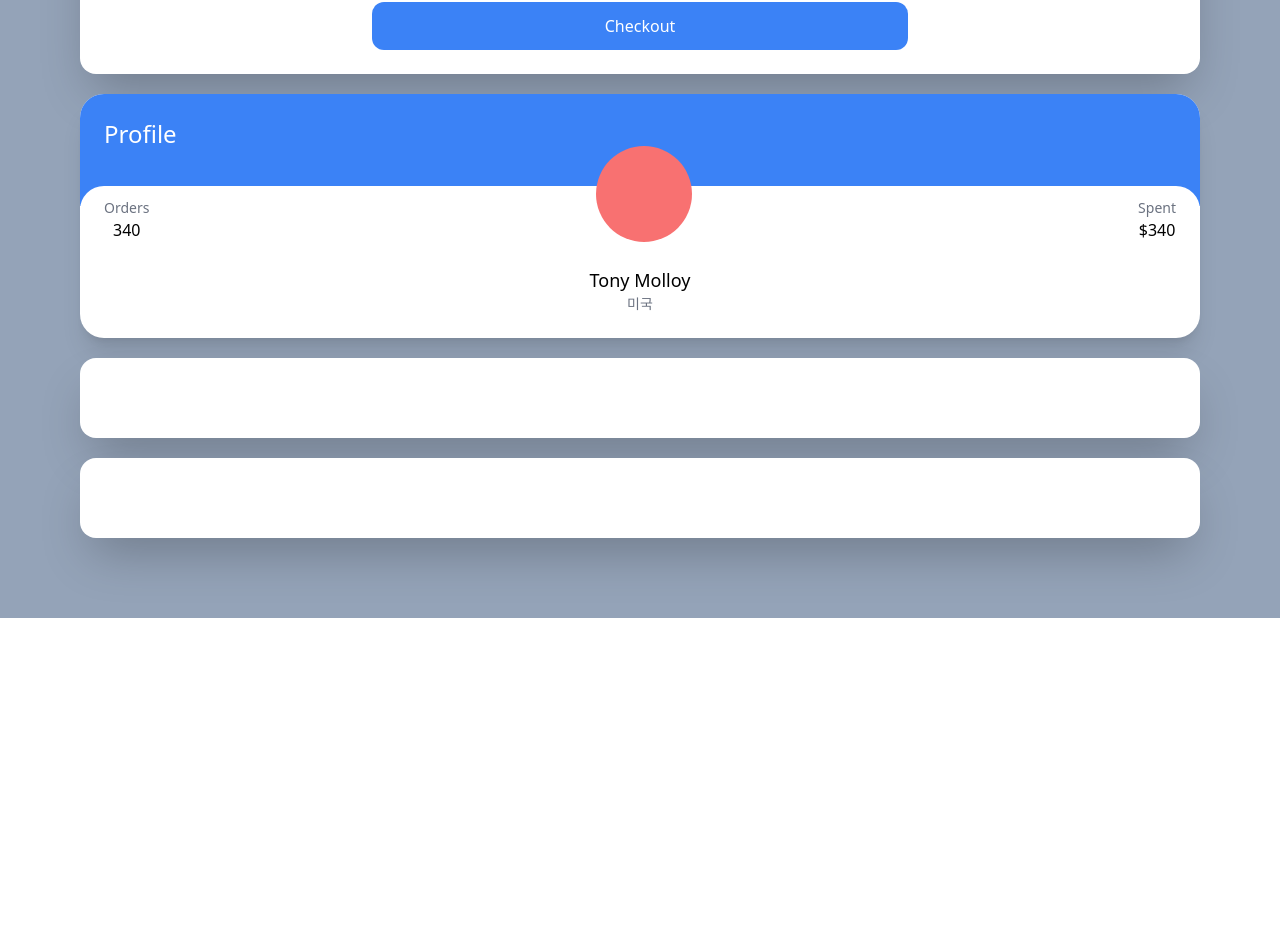
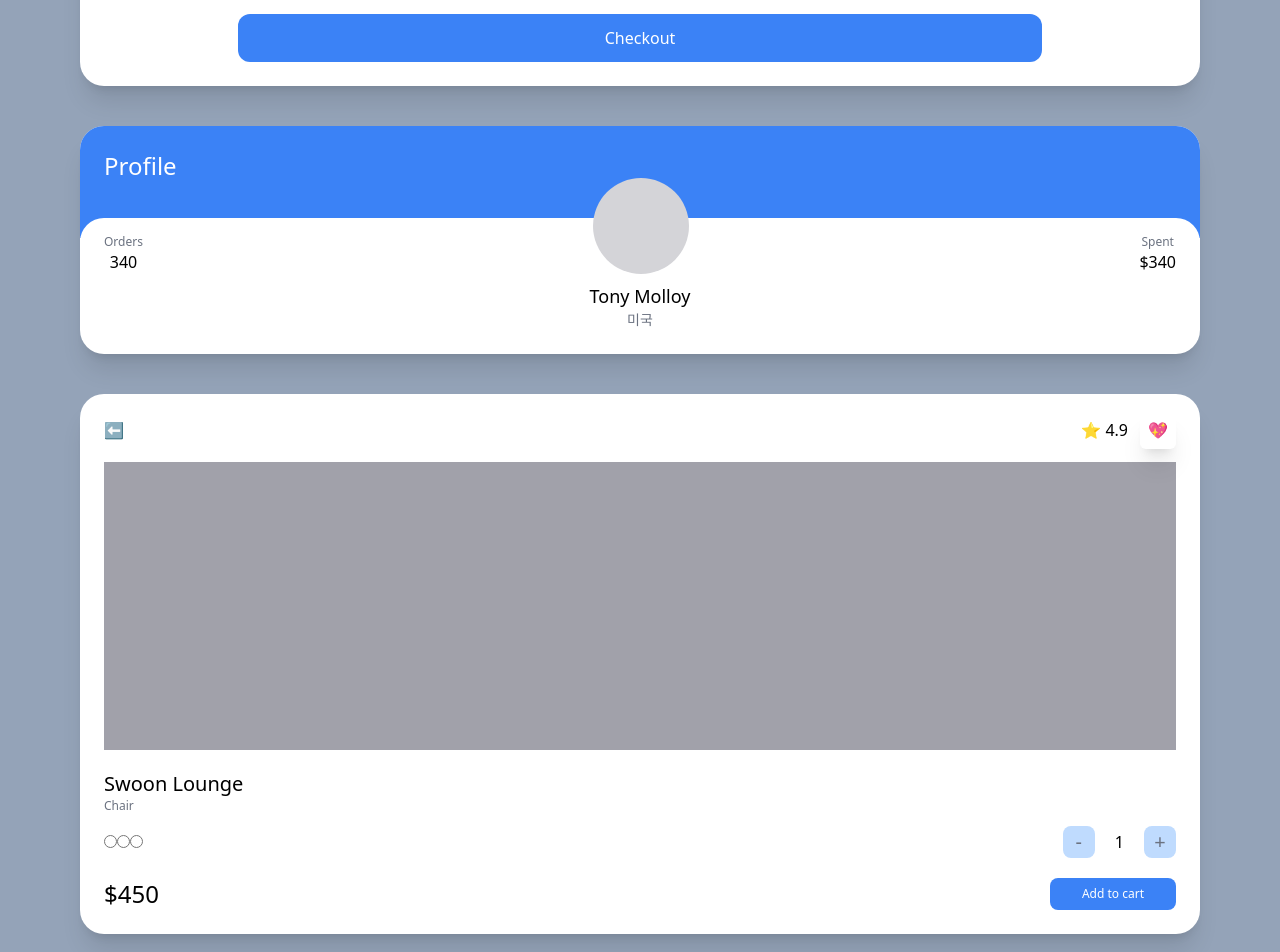
Before and after one commit to gangslee/carrot-market, a Next.js app: page / in a window 1280 px wide. Shown: the part 248-1200 px from the top of the page. Before the commit the page ends 866 px from the top, so only its background shows below. Built offline with nearby package versions, Linux system fonts and the light colour scheme.

Commit message:
Tailwind Test Drive part Two

```diff
--- a/pages/index.tsx
+++ b/pages/index.tsx
@@ -2,10 +2,10 @@
 
 const Home: NextPage = () => {
   return (
-    <div className="bg-slate-400 py-20 px-20 flex flex-col space-y-5">
-      <div className="bg-white p-6 rounded-2xl shadow-2xl">
-        <span className="font-semibold text-3xl">Select Item</span>
-        <div className="flex justify-between my -2">
+    <div className="bg-slate-400 py-20 px-20 grid gap-10 min-h-screen">
+      <div className="bg-white p-6 rounded-3xl shadow-xl">
+        <span className="font-semibold text-2xl">Select Item</span>
+        <div className="flex justify-between my-2">
           <span className="text-gray-500">Grey Chair</span>
           <span className="font-semibold">$19</span>
         </div>
@@ -17,7 +17,11 @@
           <span>Total</span>
           <span className="font-semibold">$10</span>
         </div>
-        <div className="mt-5 bg-blue-500 text-white p-3 text-center rounded-xl w-2/4 mx-auto">
+        <div
+          className="mt-5 bg-blue-500 text-white p-3
+          text-center rounded-xl w-3/4 mx-auto
+         "
+        >
           Checkout
         </div>
       </div>
@@ -28,23 +32,57 @@
         <div className="rounded-3xl p-6 bg-white relative -top-5">
           <div className="flex relative -top-16 items-end justify-between">
             <div className="flex flex-col items-center">
-              <span className="text-sm text-gray-500">Orders</span>
+              <span className="text-xs text-gray-500">Orders</span>
               <span className="font-medium">340</span>
             </div>
-            <div className="h-24 w-24 bg-red-400 rounded-full" />
+            <div className="h-24 w-24 bg-zinc-300 rounded-full" />
             <div className="flex flex-col items-center">
-              <span className="text-sm text-gray-500">Spent</span>
+              <span className="text-xs text-gray-500">Spent</span>
               <span className="font-medium">$340</span>
             </div>
           </div>
-          <div className="relative -mt-10 -mb-5 flex flex-col items-center">
+          <div className="relative  flex flex-col items-center -mt-14 -mb-5">
             <span className="text-lg font-medium">Tony Molloy</span>
             <span className="text-sm text-gray-500">미국</span>
           </div>
         </div>
       </div>
-      <div className="bg-white p-10 rounded-2xl shadow-2xl"></div>
-      <div className="bg-white p-10 rounded-2xl shadow-2xl"></div>
+      <div className="bg-white p-6 rounded-3xl shadow-xl">
+        <div className="flex mb-5 justify-between items-center">
+          <span>⬅️</span>
+          <div className="space-x-3">
+            <span>⭐️ 4.9</span>
+            <span className="shadow-xl p-2 rounded-md">💖</span>
+          </div>
+        </div>
+        <div className="bg-zinc-400 h-72 mb-5" />
+        <div className="flex flex-col">
+          <span className="font-medium text-xl">Swoon Lounge</span>
+          <span className="text-xs text-gray-500">Chair</span>
+          <div className="mt-3 mb-5 flex justify-between items-center">
+            <div>
+              <input type="radio" />
+              <input type="radio" />
+              <input type="radio" />
+            </div>
+            <div className="flex items-center space-x-5">
+              <button className=" rounded-lg bg-blue-200 flex justify-center items-center aspect-square w-8 text-xl text-gray-500">
+                -
+              </button>
+              <span>1</span>
+              <button className=" rounded-lg bg-blue-200 flex justify-center items-center aspect-square w-8 text-xl text-gray-500">
+                +
+              </button>
+            </div>
+          </div>
+          <div className="flex justify-between items-center">
+            <span className="font-medium text-2xl">$450</span>
+            <button className="bg-blue-500 py-2 px-8 text-center text-xs text-white rounded-lg">
+              Add to cart
+            </button>
+          </div>
+        </div>
+      </div>
     </div>
   );
 };
```
